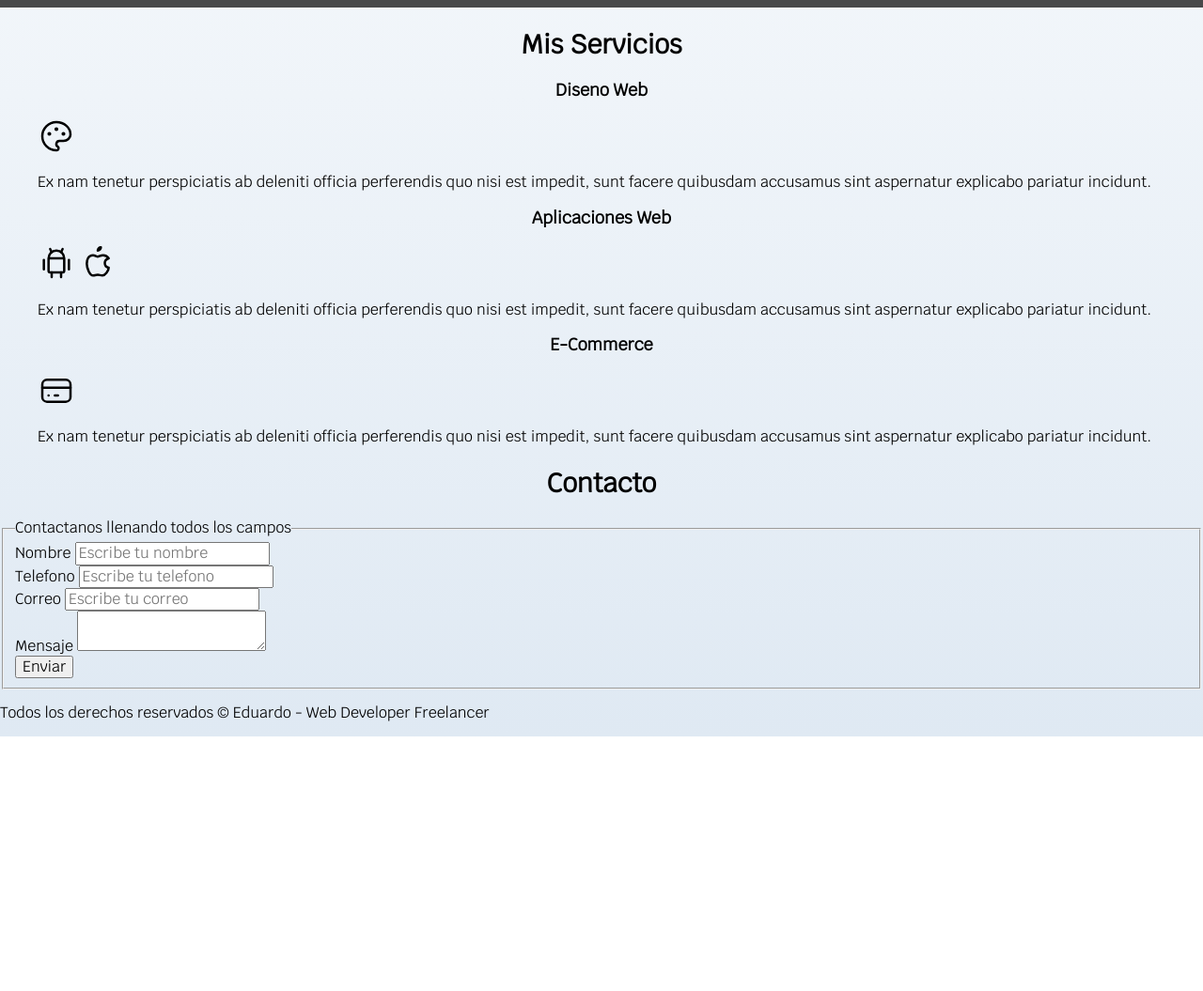
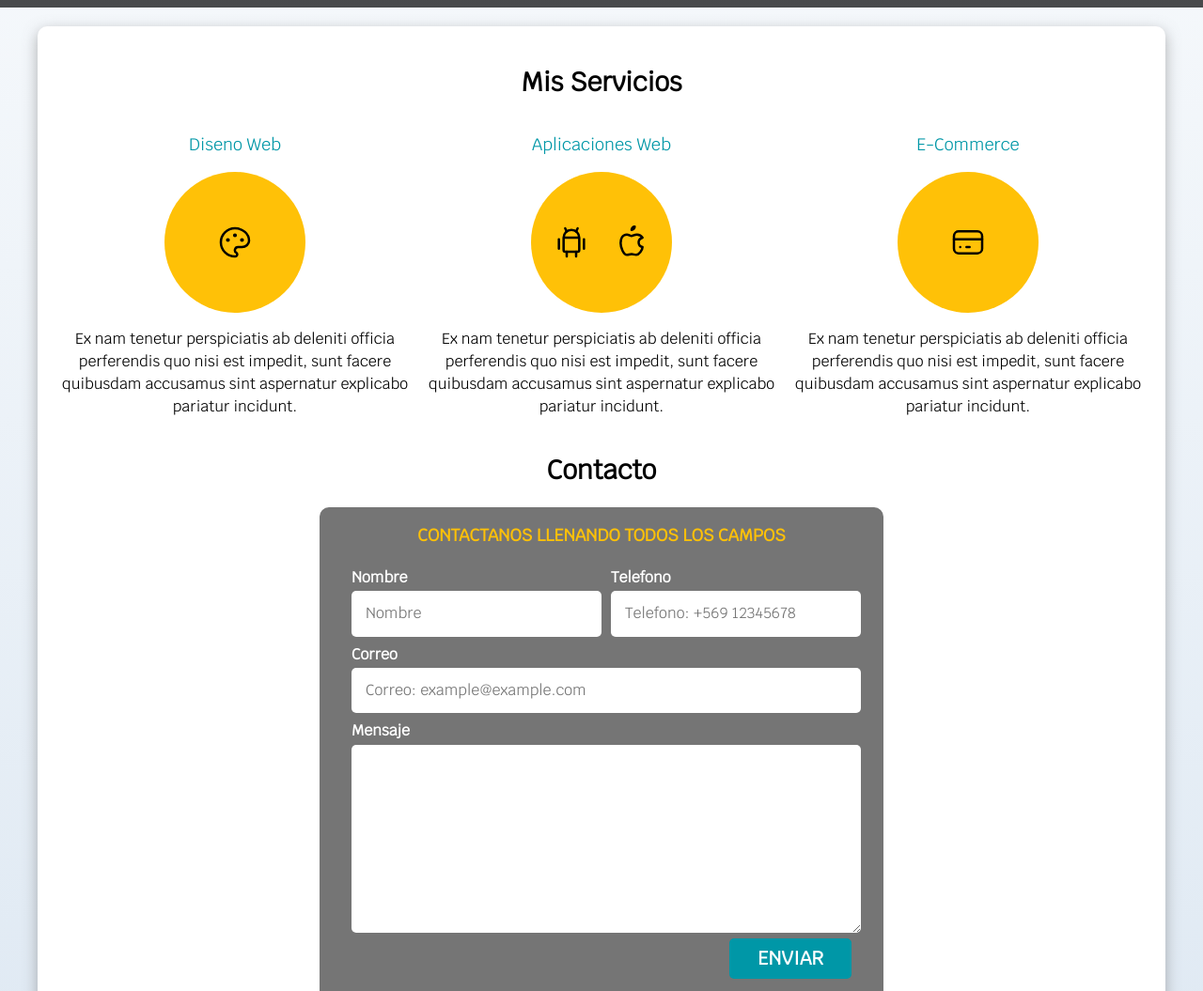
Before and after one commit to eduardoromeror9/Mi-Pagina, a plain HTML site: page index.html in a window 1280 px wide. Shown: the part 580-1635 px from the top of the page at 94% size. Before the commit the page ends 1364 px from the top, so only its background shows below. Drawn offline with Linux system fonts and the light colour scheme.

Commit message:
Subir a Netlify

```diff
--- a/css/styles.css
+++ b/css/styles.css
@@ -10,9 +10,19 @@
 html {
   font-size: 62.5%;
   box-sizing: border-box;
+  scroll-snap-type: y mandatory;
 }
 
-*, *:before, *:after {
+.servicios,
+.navegacion-principal,
+.formulario {
+  scroll-snap-align: center;
+  scroll-snap-stop: always;
+}
+
+*,
+*:before,
+*:after {
   box-sizing: inherit;
 }
 
@@ -20,6 +30,13 @@ body {
   font-size: 16px;
   font-family: 'Krub', sans-serif;
   background-image: linear-gradient(to top, var(--grisClaro) 0%, var(--blanco) 100%);
+}
+
+.sombra {
+  box-shadow: 0px 5px 15px 0px rgba(112, 112, 112, 0.54);
+  background-color: var(--blanco);
+  padding: 2rem;
+  border-radius: 1rem;
 }
 
 h1 {
@@ -34,7 +51,9 @@ h3 {
   font-size: 1.8rem;
 }
 
-h1, h2, h3 {
+h1,
+h2,
+h3 {
   text-align: center;
 }
 
@@ -51,25 +70,44 @@ h1, h2, h3 {
   background-color: var(--secundario);
   color: var(--blanco);
   padding: 1rem 3rem;
-  margin-top: 1rem;
+  margin-top: 3rem;
   font-size: 2rem;
   text-decoration: none;
   text-transform: uppercase;
-  font-weight: 700;
+  font-weight: bold;
   border-radius: .5rem;
   width: 90%;
   text-align: center;
-}
-
-/* agregar una sombra al boton */
-.boton:hover {
-  box-shadow: 0 0 3rem #07b2c5;
+  border: none;
 }
 
 @media (min-width: 768px) {
   .boton {
     width: auto;
   }
+}
+
+.boton:hover {
+  box-shadow: 0 0 1rem #07b2c5;
+  cursor: pointer;
+}
+
+.w-sm-100 {
+  width: 100%;
+}
+
+@media (min-width: 768px) {
+  .w-sm-100 {
+    width: auto;
+  }
+}
+
+.flex {
+  display: flex;
+}
+
+.alinear-derecha {
+  justify-content: flex-end;
 }
 
 .nav-bg {
@@ -98,7 +136,7 @@ h1, h2, h3 {
   padding: 1rem;
 }
 
-.navegacion-principal a:hover{
+.navegacion-principal a:hover {
   background-color: var(--primario);
   color: var(--negro);
 }
@@ -109,12 +147,13 @@ h1, h2, h3 {
   background-size: cover;
   height: 450px;
   position: relative;
+  margin-bottom: 2rem;
 }
 
 .contenido-hero {
   position: absolute;
-  background-color: rgba(0, 0, 0, .7); /* anterior */
-  background-color: rgb( 0 0 0 / 70%);
+  background-color: rgba(0, 0, 0, .7);
+  background-color: rgb(0 0 0 / 70%);
   width: 100%;
   height: 100%;
 
@@ -133,3 +172,101 @@ h1, h2, h3 {
   display: flex;
   align-items: flex-end;
 }
+
+@media (min-width: 768px) {
+  .servicios {
+    display: grid;
+    grid-template-columns: repeat(3, 1fr);
+    column-gap: 1rem;
+  }
+}
+
+.servicio {
+  display: flex;
+  flex-direction: column;
+  align-items: center;
+}
+
+.servicio h3 {
+  color: var(--secundario);
+  font-weight: normal;
+}
+
+.servicio p {
+  line-height: 1.5;
+  text-align: center;
+}
+
+.servicio .iconos {
+  height: 15rem;
+  width: 15rem;
+  background-color: var(--primario);
+  border-radius: 50%;
+  display: flex;
+  justify-content: space-evenly;
+  align-items: center;
+}
+
+.formulario {
+  background-color: var(--gris);
+  width: min(60rem, 100%);
+  margin: 0 auto;
+  padding: 2rem;
+  border-radius: 1rem;
+}
+
+.formulario fieldset {
+  border: none;
+}
+
+.formulario legend {
+  color: var(--primario);
+  text-align: center;
+  font-size: 1.8rem;
+  text-transform: uppercase;
+  font-weight: 700;
+  margin-bottom: 2rem;
+  color: var(--primario);
+}
+
+@media (min-width: 768px) {
+  .contenedor-campos {
+    display: grid;
+    grid-template-columns: 50% 50%;
+    grid-template-rows: auto auto 20rem;
+    column-gap: 1rem;
+  }
+
+  .campo:nth-child(3),
+  .campo:nth-child(4) {
+    grid-column: 1 / 3;
+  }
+
+}
+
+.campo {
+  margin-bottom: 1rem;
+}
+
+.campo label {
+  color: var(--blanco);
+  font-weight: bold;
+  margin-bottom: .5rem;
+  display: block;
+}
+
+.campo textarea {
+  /* resize: none; */
+  height: 20rem;
+}
+
+.input-text {
+  width: 100%;
+  border: none;
+  padding: 1.5rem;
+  border-radius: .5rem;
+}
+
+.footer {
+  text-align: center;
+}
--- a/index.html
+++ b/index.html
@@ -1,5 +1,6 @@
 <!DOCTYPE html>
 <html lang="es">
+
 <head>
     <meta charset="UTF-8">
     <meta http-equiv="X-UA-Compatible" content="IE=edge">
@@ -34,6 +35,7 @@
             <h2>Diseno y Desarrollo Web <span>Freelancer</span></h2>
 
             <div class="ubicacion">
+                <div class="iconos">
                     <svg xmlns="http://www.w3.org/2000/svg" class="icon icon-tabler icon-tabler-map-pin" width="88"
                         height="88" viewBox="0 0 24 24" stroke-width="1.5" stroke="#FFC107" fill="none"
                         stroke-linecap="round" stroke-linejoin="round">
@@ -41,6 +43,7 @@
                         <circle cx="12" cy="11" r="3" />
                         <path d="M17.657 16.657l-4.243 4.243a2 2 0 0 1 -2.827 0l-4.244 -4.243a8 8 0 1 1 11.314 0z" />
                     </svg>
+                </div>
                 <p>Santiago, Region Metropolitana</p>
             </div>
 
@@ -49,15 +52,17 @@
         </div>
     </section>
 
-    <main class="contenedor">
+    <main class="contenedor sombra">
 
         <h2>Mis Servicios</h2>
+        <div class="servicios">
 
-        <section>
+            <section class="servicio">
                 <h3>Diseno Web</h3>
-            <svg xmlns="http://www.w3.org/2000/svg" class="icon icon-tabler icon-tabler-palette" width="40" height="40"
-                viewBox="0 0 24 24" stroke-width="1.5" stroke="#000000" fill="none" stroke-linecap="round"
-                stroke-linejoin="round">
+                <div class="iconos">
+                    <svg xmlns="http://www.w3.org/2000/svg" class="icon icon-tabler icon-tabler-palette" width="40"
+                        height="40" viewBox="0 0 24 24" stroke-width="1.5" stroke="#000000" fill="none"
+                        stroke-linecap="round" stroke-linejoin="round">
                         <path stroke="none" d="M0 0h24v24H0z" fill="none" />
                         <path
                             d="M12 21a9 9 0 1 1 0 -18a9 8 0 0 1 9 8a4.5 4 0 0 1 -4.5 4h-2.5a2 2 0 0 0 -1 3.75a1.3 1.3 0 0 1 -1 2.25" />
@@ -65,17 +70,19 @@
                         <circle cx="12" cy="7.5" r=".5" fill="currentColor" />
                         <circle cx="16.5" cy="10.5" r=".5" fill="currentColor" />
                     </svg>
+                </div>
 
                 <p>Ex nam tenetur perspiciatis ab deleniti officia perferendis quo nisi est impedit,
                     sunt facere quibusdam accusamus sint aspernatur explicabo pariatur incidunt.
                 </p>
             </section>
 
-        <section>
+            <section class="servicio">
                 <h3>Aplicaciones Web</h3>
-            <svg xmlns="http://www.w3.org/2000/svg" class="icon icon-tabler icon-tabler-brand-android" width="40"
-                height="40" viewBox="0 0 24 24" stroke-width="1.5" stroke="#000000" fill="none" stroke-linecap="round"
-                stroke-linejoin="round">
+                <div class="iconos">
+                    <svg xmlns="http://www.w3.org/2000/svg" class="icon icon-tabler icon-tabler-brand-android"
+                        width="40" height="40" viewBox="0 0 24 24" stroke-width="1.5" stroke="#000000" fill="none"
+                        stroke-linecap="round" stroke-linejoin="round">
                         <path stroke="none" d="M0 0h24v24H0z" fill="none" />
                         <line x1="4" y1="10" x2="4" y2="16" />
                         <line x1="20" y1="10" x2="20" y2="16" />
@@ -87,67 +94,73 @@
                     </svg>
 
                     <svg xmlns="http://www.w3.org/2000/svg" class="icon icon-tabler icon-tabler-brand-apple" width="40"
-                height="40" viewBox="0 0 24 24" stroke-width="1.5" stroke="#000000" fill="none" stroke-linecap="round"
-                stroke-linejoin="round">
+                        height="40" viewBox="0 0 24 24" stroke-width="1.5" stroke="#000000" fill="none"
+                        stroke-linecap="round" stroke-linejoin="round">
                         <path stroke="none" d="M0 0h24v24H0z" fill="none" />
                         <path
                             d="M9 7c-3 0 -4 3 -4 5.5c0 3 2 7.5 4 7.5c1.088 -.046 1.679 -.5 3 -.5c1.312 0 1.5 .5 3 .5s4 -3 4 -5c-.028 -.01 -2.472 -.403 -2.5 -3c-.019 -2.17 2.416 -2.954 2.5 -3c-1.023 -1.492 -2.951 -1.963 -3.5 -2c-1.433 -.111 -2.83 1 -3.5 1c-.68 0 -1.9 -1 -3 -1z" />
                         <path d="M12 4a2 2 0 0 0 2 -2a2 2 0 0 0 -2 2" />
                     </svg>
+                </div>
 
                 <p>Ex nam tenetur perspiciatis ab deleniti officia perferendis quo nisi est impedit,
                     sunt facere quibusdam accusamus sint aspernatur explicabo pariatur incidunt.
                 </p>
             </section>
 
-        <section>
+            <section class="servicio">
                 <h3>E-Commerce </h3>
+                <div class="iconos">
                     <svg xmlns="http://www.w3.org/2000/svg" class="icon icon-tabler icon-tabler-credit-card" width="40"
-                height="40" viewBox="0 0 24 24" stroke-width="1.5" stroke="#000000" fill="none" stroke-linecap="round"
-                stroke-linejoin="round">
+                        height="40" viewBox="0 0 24 24" stroke-width="1.5" stroke="#000000" fill="none"
+                        stroke-linecap="round" stroke-linejoin="round">
                         <path stroke="none" d="M0 0h24v24H0z" fill="none" />
                         <rect x="3" y="5" width="18" height="14" rx="3" />
                         <line x1="3" y1="10" x2="21" y2="10" />
                         <line x1="7" y1="15" x2="7.01" y2="15" />
                         <line x1="11" y1="15" x2="13" y2="15" />
                     </svg>
+                </div>
 
                 <p>Ex nam tenetur perspiciatis ab deleniti officia perferendis quo nisi est impedit,
                     sunt facere quibusdam accusamus sint aspernatur explicabo pariatur incidunt.
                 </p>
             </section>
+        </div>
 
-    </main>
 
         <section>
             <h2>Contacto</h2>
 
-        <form>
+            <form class="formulario">
                 <fieldset>
                     <legend>Contactanos llenando todos los campos</legend>
 
-                <div>
+                    <div class="contenedor-campos">
+
+                        <div class="campo">
                             <label>Nombre</label>
-                    <input type="text" placeholder="Escribe tu nombre">
+                            <input class="input-text" type="text" placeholder="Nombre">
                         </div>
 
-                <div>
+                        <div class="campo">
                             <label>Telefono</label>
-                    <input type="tel" placeholder="Escribe tu telefono">
+                            <input class="input-text" type="tel" placeholder="Telefono: +569 12345678">
                         </div>
 
-                <div>
+                        <div class="campo">
                             <label>Correo</label>
-                    <input type="email" placeholder="Escribe tu correo">
+                            <input class="input-text" type="email" placeholder="Correo: example@example.com">
                         </div>
 
-                <div>
+                        <div class="campo">
                             <label>Mensaje</label>
-                    <textarea></textarea>
+                            <textarea class="input-text"></textarea>
+                        </div>
                     </div>
 
-                <div>
-                    <input class="" type="submit" value="Enviar">
+                    <div class="alinear-derecha flex">
+                        <input class="boton w-sm-100" type="submit" value="Enviar">
                     </div>
 
                 </fieldset>
@@ -156,7 +169,8 @@
 
         </section>
 
-    <footer>
+    </main>
+    <footer class="footer">
         <p>Todos los derechos reservados &copy; Eduardo - Web Developer Freelancer</p>
     </footer>
 
```
Also changed, not shown: app.js (deleted, +0 -25 lines), nosotros.html (deleted, +0 -131 lines), 1 other file. Lines whose indentation alone changed are shown as unchanged.
